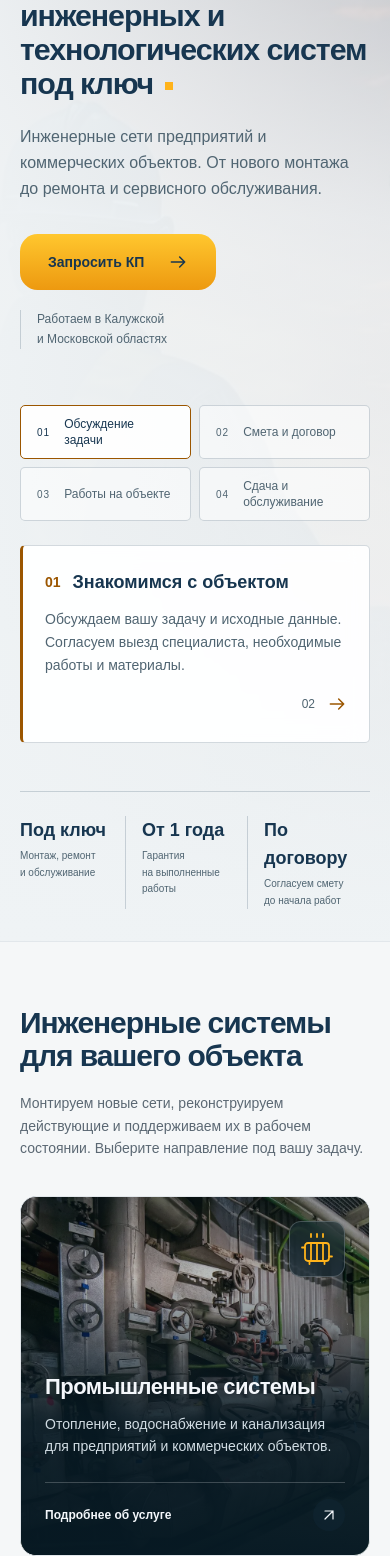
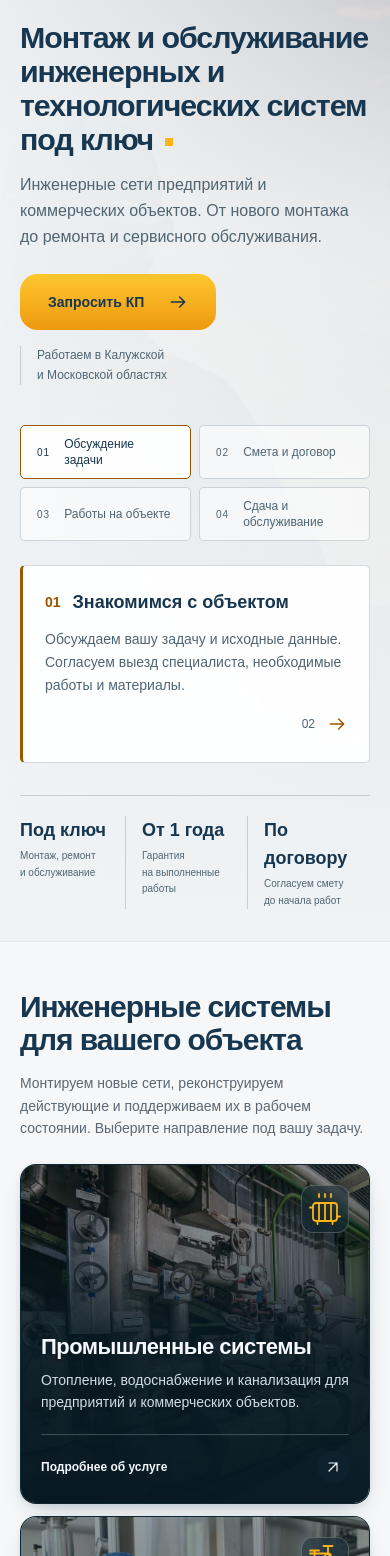
Before and after one commit to Cyrillkel/sk-tps, a Next.js app in the folder frontend/: page / in a window 390 px wide. Shown: the part 92-1648 px from the top of the page. Built offline with nearby package versions, Linux system fonts and the light colour scheme.

Commit message:
feat: update HomeHero and HomeServices components for improved layout and styling

```diff
--- a/frontend/src/_app/styles/globals.css
+++ b/frontend/src/_app/styles/globals.css
@@ -35,6 +35,8 @@
     --hero-overlay: linear-gradient(90deg, #eff3f5 0%, #eff3f5f2 22%, #eff3f5b8 48%, #eff3f512 100%), linear-gradient(0deg, #eff3f5f5 0%, transparent 65%);
     --hero-overlay-mobile: linear-gradient(90deg, #eff3f5f2, #eff3f5a6), linear-gradient(0deg, #eff3f5 0%, #eff3f5b8 70%, transparent 100%);
     --hero-active: #ffffffed;
+    --service-card-outline: #ffffff40;
+    --service-card-shadow: 0 2px 6px #17365014, 0 12px 28px -14px #17365059;
   }
 
   .dark {
@@ -57,6 +59,8 @@
     --hero-overlay: linear-gradient(90deg, #071923 0%, #071923ed 22%, #071923a6 48%, #07192312 100%), linear-gradient(0deg, #071923e8 0%, transparent 65%);
     --hero-overlay-mobile: linear-gradient(90deg, #071923eb, #07192366), linear-gradient(0deg, #071923 0%, #07192380 70%, transparent 100%);
     --hero-active: #071923b8;
+    --service-card-outline: #a8c3d14d;
+    --service-card-shadow: 0 2px 8px #00000033, 0 14px 30px -12px #00000080;
   }
 
   :focus-visible {
@@ -164,7 +168,7 @@
   }
 
   .hero-content {
-    padding-top: calc(var(--site-header-height) + clamp(48px, 6vw, 88px));
+    padding-top: calc(var(--site-header-height) + clamp(32px, 4vw, 64px));
   }
 
   .hero-shade {
@@ -275,20 +279,32 @@
     isolation: isolate;
     display: flex;
     height: 100%;
-    min-height: 360px;
+    min-height: 340px;
     flex-direction: column;
     overflow: hidden;
-    border: 1px solid var(--color-border);
+    border: 1px solid transparent;
     border-radius: 16px;
-    padding: 24px;
+    padding: 20px;
     background: var(--color-service-card);
-    transition: border-color 180ms ease, transform 180ms ease;
+    box-shadow: var(--service-card-shadow);
+    transition: transform 180ms ease;
+  }
+
+  .service-card::after {
+    content: "";
+    position: absolute;
+    inset: -1px;
+    z-index: 20;
+    border: 1px solid var(--service-card-outline);
+    border-radius: inherit;
+    pointer-events: none;
+    transition: border-color 180ms ease;
   }
 
   .service-card-shade {
     position: absolute;
     inset: 0;
-    background: linear-gradient(180deg, #07192370 0%, #07192345 22%, #071923ed 63%, #071923fc 100%);
+    background: linear-gradient(180deg, #07192370 0%, #07192380 20%, #071923ed 55%, #071923fc 100%);
     pointer-events: none;
   }
 
@@ -302,14 +318,17 @@
   }
 
   .service-card:hover, .service-card:focus-visible {
+    transform: translateY(-3px);
+  }
+
+  .service-card:hover::after, .service-card:focus-visible::after {
     border-color: var(--color-accent);
-    transform: translateY(-3px);
   }
 
   .service-card-symbol {
     display: flex;
-    width: 56px;
-    height: 56px;
+    width: 48px;
+    height: 48px;
     align-items: center;
     justify-content: center;
     border: 1px solid var(--color-service-border);
@@ -336,6 +355,18 @@
   .service-card:focus-visible .service-card-arrow {
     background: var(--color-brand);
     color: var(--color-service-card);
+  }
+
+  @media (min-width: 640px) {
+    .service-card {
+      min-height: 360px;
+      padding: 24px;
+    }
+
+    .service-card-symbol {
+      width: 56px;
+      height: 56px;
+    }
   }
 
   @media (min-width: 768px) {
--- a/frontend/src/widgets/home-hero/ui/home-hero.tsx
+++ b/frontend/src/widgets/home-hero/ui/home-hero.tsx
@@ -25,9 +25,9 @@ export function HomeHero() {
         <span />
         <span />
       </div>
-      <Container className="relative z-10 flex min-h-[inherit] flex-col pt-14 pb-8 sm:pt-20 lg:pt-24 lg:pb-8">
-        <div className="grid items-start gap-10 lg:grid-cols-[1.8fr_1fr] lg:gap-12">
-          <div className="pb-2 lg:pt-2">
+      <Container className="hero-content relative z-10 flex min-h-[inherit] flex-col pb-8 sm:pb-10 lg:pb-8">
+        <div className="grid items-start gap-8 sm:gap-10 lg:grid-cols-[1.8fr_1fr] lg:gap-12">
+          <div className="lg:pt-2">
             <h1 id="hero-title" className="hero-title">
               <span>Монтаж и обслуживание</span>
               <span>инженерных и технологических</span>
@@ -39,11 +39,11 @@ export function HomeHero() {
                 />
               </span>
             </h1>
-            <p className="mt-6 max-w-2xl text-base leading-relaxed text-hero-muted sm:text-lg">
+            <p className="mt-4 max-w-2xl text-base leading-relaxed text-hero-muted sm:mt-6 sm:text-lg">
               Инженерные сети предприятий и коммерческих объектов. От нового
               монтажа до ремонта и сервисного обслуживания.
             </p>
-            <div className="mt-8 flex flex-wrap items-center gap-x-6 gap-y-5 sm:mt-9">
+            <div className="mt-6 flex flex-wrap items-center gap-x-6 gap-y-4 sm:mt-8 sm:gap-y-5">
               <Link
                 href="/contacts"
                 className="button-brand min-h-14 gap-6 px-7 text-sm sm:px-8"
@@ -58,7 +58,7 @@ export function HomeHero() {
           </div>
           <WorkStages />
         </div>
-        <div className="mt-12 border-t border-hero-border pt-6 lg:mt-auto lg:w-[64%] lg:pt-6">
+        <div className="mt-8 border-t border-hero-border pt-5 sm:mt-10 sm:pt-6 lg:mt-auto lg:w-[64%]">
           <dl className="grid grid-cols-3 gap-4 sm:gap-7">
             <div className="border-r border-hero-border pr-3">
               <dt className="text-lg font-bold text-hero-foreground sm:text-[27px]">
--- a/frontend/src/widgets/home-services/ui/home-services.tsx
+++ b/frontend/src/widgets/home-services/ui/home-services.tsx
@@ -24,10 +24,9 @@ const serviceIcons = {
 
 export function HomeServices() {
   return (
-    <section id="services" aria-labelledby="services-title" className="home-services py-16 sm:py-20 lg:py-28">
+    <section id="services" aria-labelledby="services-title" className="home-services py-12 sm:py-16 lg:py-20">
       <Container>
-
-        <div className="mb-9 grid gap-5 lg:mb-12 lg:grid-cols-[1.3fr_1fr] lg:items-end lg:gap-16">
+        <div className="mb-6 grid gap-4 sm:mb-8 sm:gap-5 lg:mb-10 lg:grid-cols-[1.3fr_1fr] lg:items-end lg:gap-16">
           <h2 id="services-title" className="text-3xl leading-[1.1] font-semibold tracking-[-0.035em] text-primary sm:text-4xl lg:text-5xl">
             Инженерные системы<br className="hidden sm:block" /> для вашего объекта
           </h2>
@@ -56,14 +55,14 @@ export function HomeServices() {
                     <span className="service-card-symbol" aria-hidden="true"><Icon className="size-9" strokeWidth={1.2} /></span>
                   </div>
 
-                  <div className="service-card-copy relative z-10 mt-auto pt-8">
+                  <div className="service-card-copy relative z-10 mt-auto pt-6 sm:pt-8">
                     <h3 className={`font-semibold tracking-tight text-service-foreground ${featured ? "text-[22px] leading-tight sm:text-[28px]" : "text-xl leading-snug"}`}>
                       {service.navigationLabel}
                     </h3>
-                    <p className="mt-3 max-w-md text-sm leading-relaxed text-service-muted">{service.description}</p>
+                    <p className="mt-2 max-w-md text-sm leading-relaxed text-service-muted sm:mt-3">{service.description}</p>
                   </div>
 
-                  <div className="relative z-10 mt-6 flex items-center justify-between gap-4 border-t border-service-border pt-4">
+                  <div className="relative z-10 mt-5 flex items-center justify-between gap-4 border-t border-service-border pt-4 sm:mt-6">
                     <span className="text-xs font-semibold text-service-foreground">Подробнее об услуге</span>
                     <span className="service-card-arrow"><ArrowUpRightIcon className="size-4" /></span>
                   </div>
@@ -73,7 +72,7 @@ export function HomeServices() {
           })}
         </ul>
 
-        <div className="mt-8 flex flex-col items-start gap-4 border-t border-border pt-6 sm:flex-row sm:items-center sm:justify-between lg:mt-10">
+        <div className="mt-6 flex flex-col items-start gap-2 border-t border-border pt-5 sm:mt-8 sm:flex-row sm:items-center sm:justify-between sm:gap-4 sm:pt-6 lg:mt-10">
           <p className="text-sm leading-relaxed text-muted">На объекте несколько систем? Обсудим состав работ вместе.</p>
           <Link href="/contacts" className="inline-flex min-h-11 shrink-0 items-center gap-3 text-sm font-semibold text-accent hover:text-accent-hover">
             Обсудить задачу <ArrowUpRightIcon className="size-4" />
```
